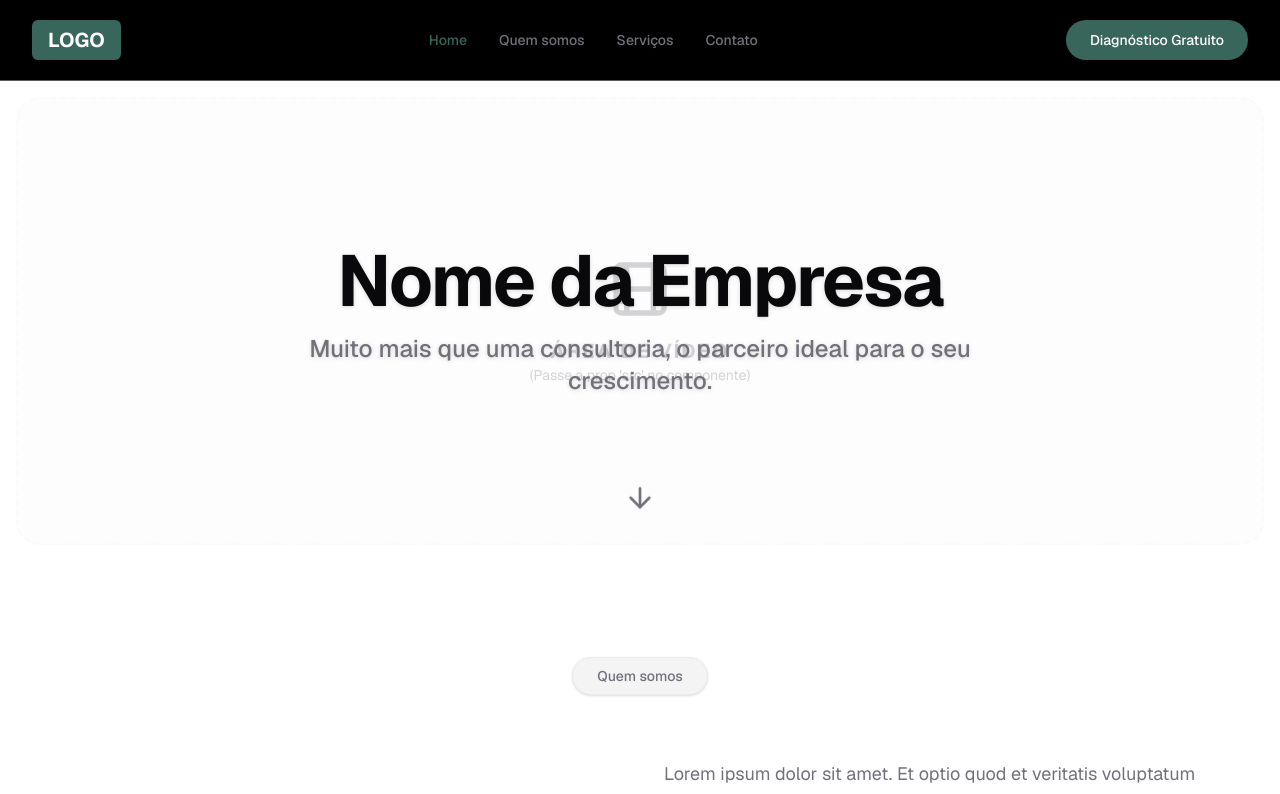
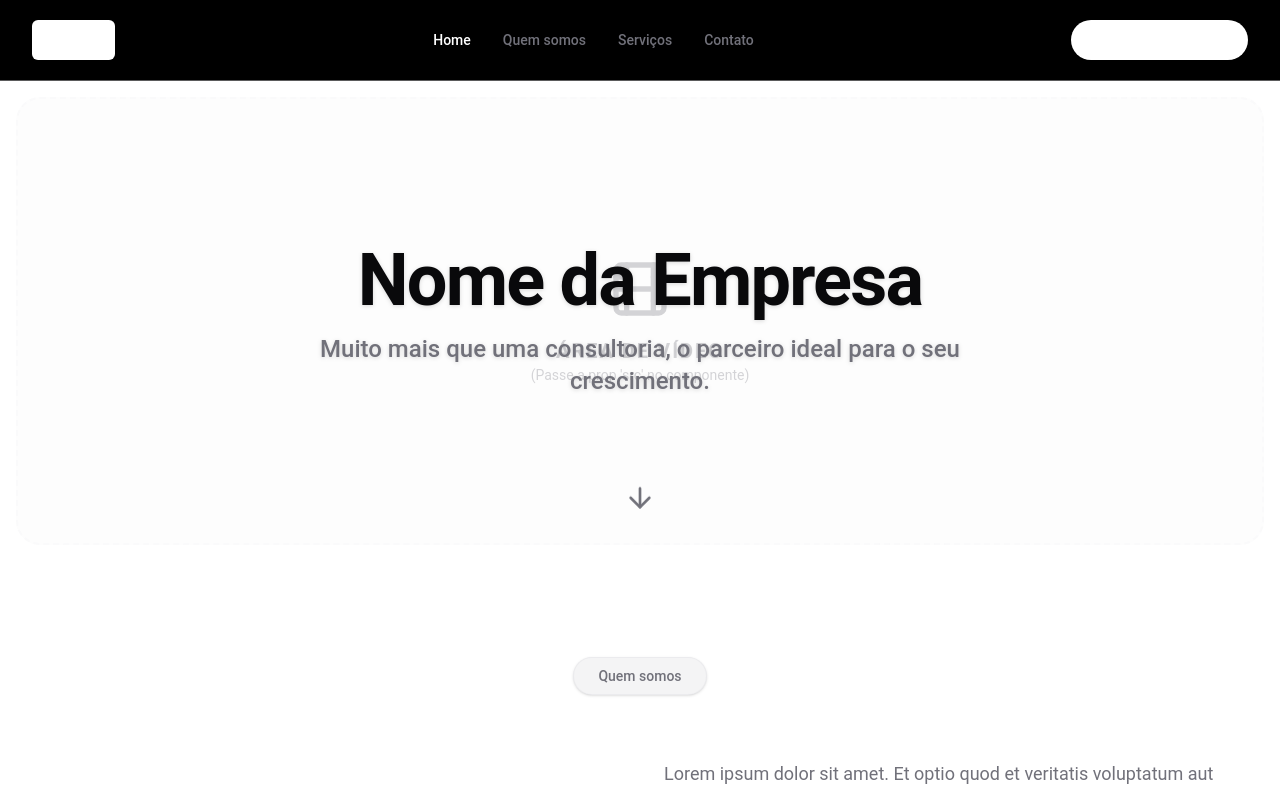
Before and after one commit to HandersonLuc/site-meta, a Next.js app: page / in a window 1280 px wide. Shown: the top 794 px of the page. Built offline with nearby package versions, Linux system fonts and the light colour scheme; no server answers.

Commit message:
feat: switch font family to Roboto

```diff
--- a/tailwind.config.ts
+++ b/tailwind.config.ts
@@ -20,6 +20,12 @@ const config: Config = {
       },
     },
     extend: {
+      letterSpacing:{
+        wide:'0.02em',
+      },
+      lineHeight:{
+        relaxed:'1.7',
+      },
       colors: {
         border: "hsl(var(--border))",
         input: "hsl(var(--input))",
@@ -27,12 +33,12 @@ const config: Config = {
         background: "hsl(var(--background))",
         foreground: "hsl(var(--foreground))",
         primary: {
-          DEFAULT: "hsl(var(--primary))",
-          foreground: "hsl(var(--primary-foreground))",
+          DEFAULT: "white",
+          foreground: "white",
         },
         secondary: {
-          DEFAULT: "hsl(var(--secondary))",
-          foreground: "hsl(var(--secondary-foreground))",
+          DEFAULT: "#2AD8FF",
+          foreground: "white",
         },
         destructive: {
           DEFAULT: "hsl(var(--destructive))",
@@ -61,8 +67,7 @@ const config: Config = {
         sm: "calc(var(--radius) - 4px)",
       },
       fontFamily: {
-        sans: ["var(--font-geist-sans)"],
-        mono: ["var(--font-geist-mono)"],
+        sans: ['Roboto', "sans-serif"],
       },
       keyframes: {
         "accordion-down": {
```
